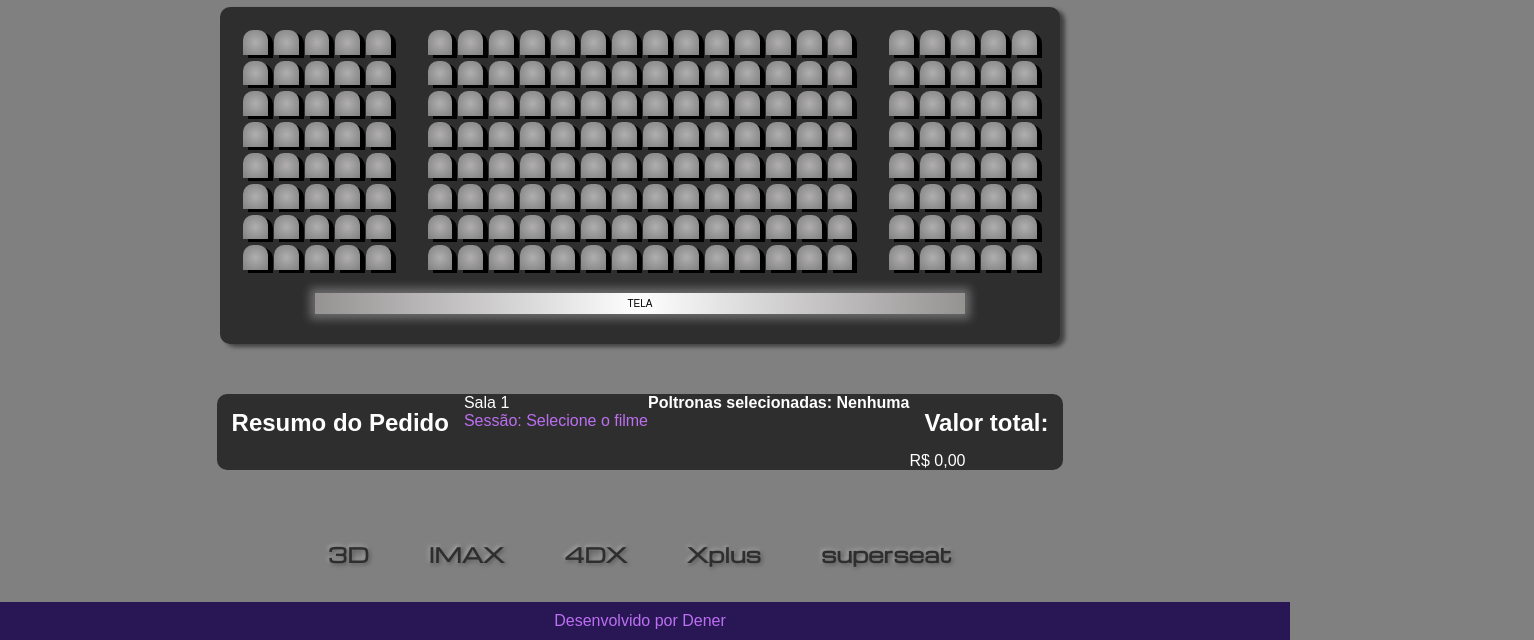
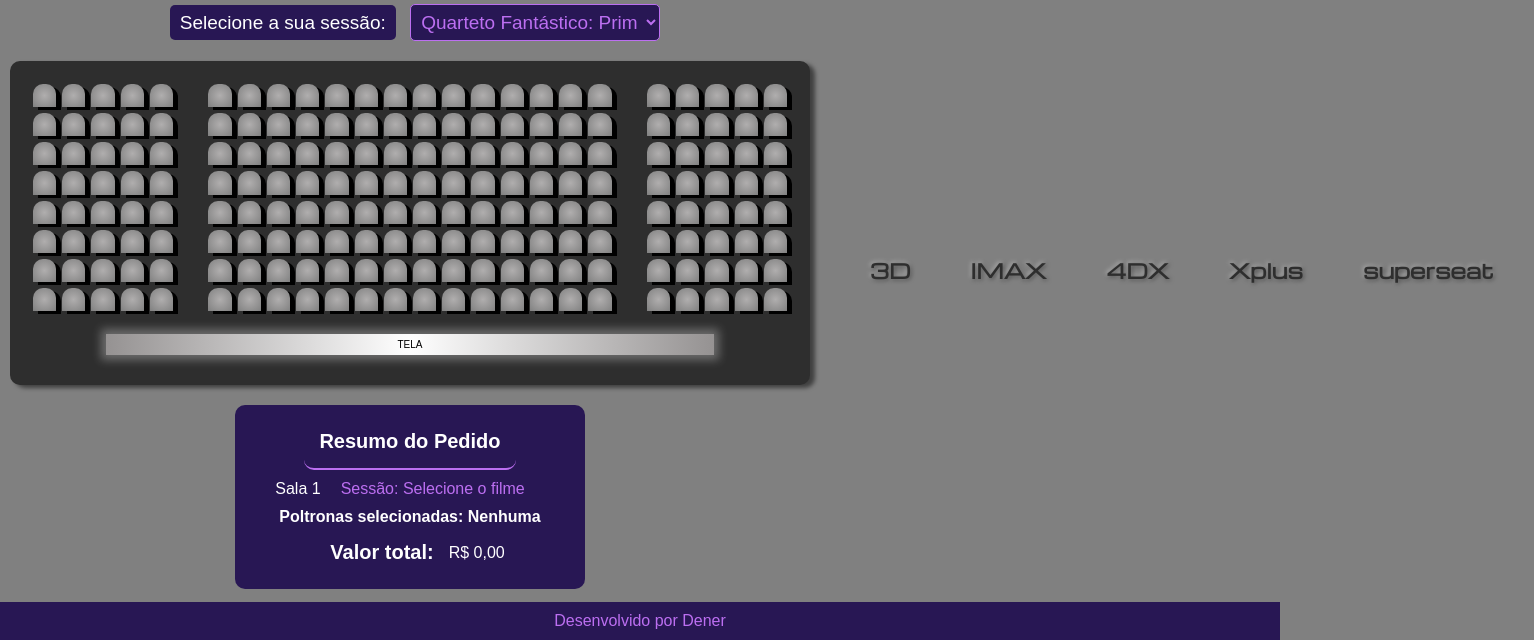
Before and after one commit to Denerlb/reserva-cinema, a plain HTML site: page index.html in a window 1280 px wide. Shown: the part 160-800 px from the top of the page, 1534 px wide, since content can reach past the window. Drawn offline with nearby package versions, Linux system fonts and the light colour scheme.

Commit message:
Update estilo.css

```diff
--- a/estilo.css
+++ b/estilo.css
@@ -1,7 +1,7 @@
 *{
   margin: 0px;
   padding: 0px;
-  box-sizing: 0;
+  box-sizing: border-box;
 }
 
 body{
@@ -11,6 +11,8 @@ align-items: center;
 justify-content: center;
 flex-wrap: wrap;
 height: 100vh;
+padding-top: 60px;
+
   font-family: poppins, sans-serif;
   background-color: gray;
 }
@@ -26,6 +28,7 @@ position: fixed;
    background-color: #281754;
   color: #BC6FF1;
   padding: 10px;
+margin: 0;
   }
 
 header{
@@ -70,15 +73,56 @@ h2{
 
 #pag{
 display: flex;
-flex-wrap: wrap;
-background-color: #2E2E2E;
+flex-direction: column;
+align-items: center;
+justify-content: center;
+max-width: 820px;
+background-color: #281754;
 color: white;
 border-radius: 10px;
-margin: 40px;
+margin: 10px;
+padding: 10px;
+}
+
+h2{
+font-size: 20px;
+}
+
+#titulopag{
+ border-bottom: 2px solid;
+  border-radius: 10px;
+  border-color: #BC6FF1;
 }
 
 p{
 color: #BC6FF1;
+margin: 10px;
+}
+
+label{
+margin: 10px;
+}
+
+#cat{
+margin: 10px;
+}
+
+#valor{
+display: flex;
+align-items: center;
+}
+
+#tipodasala{
+display: flex;
+flex-direction: row;
+justify-content: space-between;
+margin: 0 20px;
+//background-color: blue;
+}
+
+#preco{
+display: flex;
+flex-direction: row;
 }
 
 #sala{
@@ -127,9 +171,13 @@ justify-content: center;
 .poltrona:hover{
 background-image: radial-gradient(circle, #BC6FF1, #281754);
 scale: 0.8;
+transition: 0.4s;
 cursor: pointer;
-transition: 0.4s;
 }
+
+.selecionada {
+      background-image: radial-gradient(circle, #281754, #BC6FF1);
+    }
 
 .corredor{
 display: flex;
@@ -181,6 +229,7 @@ cursor: pointer;
 border-radius: 10px;
 background-image: radial-gradient(circle, #B0AEAE, #808080);
 box-shadow: 2px 2px 4px rgba(0, 0, 0, 0.5);
+
 }
 
 footer{
```
